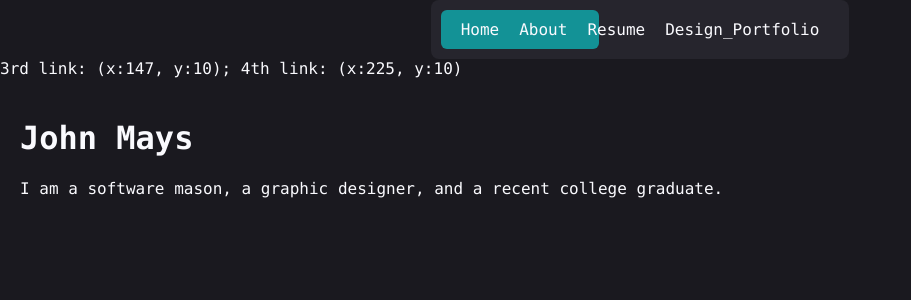
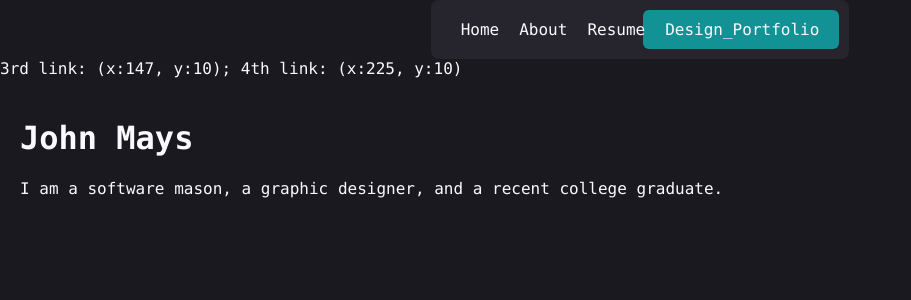
Before and after one commit to johnmays/johnmays.github.io, a React (Create React App) app: page / in a window 1280 px wide. Shown: the top 300 px of the page, without its empty margins (0-911 px from the left). Built offline with nearby package versions, Linux system fonts and the light colour scheme.

Commit message:
getting somewhere; logical save with nav

```diff
--- a/src/Components/CenteredNavBar.js
+++ b/src/Components/CenteredNavBar.js
@@ -6,7 +6,7 @@ export default function CenteredNavBar() {
     const link_ref_4 = useRef(null);
     const [position_link_3, setPosition_3] = useState({ x: 0, y: 0 });
     const [position_link_4, setPosition_4] = useState({ x: 0, y: 0 });
-
+    const [navBounds, setNavBounds] = useState([0,0,0,0,0])
     useEffect(() => {
       function handleResize() {
         const x_3 = link_ref_3.current.offsetLeft;
@@ -30,7 +30,7 @@ export default function CenteredNavBar() {
             <Link to='/about' className="nav-link">About</Link>
             <Link to='/resume' className="nav-link" ref={link_ref_3}>Resume</Link>
             <Link to='/designportfolio' className="nav-link" ref={link_ref_4}>Design_Portfolio</Link>
-            <div className="hover-selector"></div>
+            <div className="hover-selector" style={{left: "212px", right: "10px"}}></div>
         </nav>
         <div>3rd link: (x:{ position_link_3.x_3 }, y:{ position_link_3.y_3}); 4th link: (x:{ position_link_4.x_4 }, y:{ position_link_4.y_4})</div>
     </div>
--- a/src/index.css
+++ b/src/index.css
@@ -36,8 +36,6 @@ body {
 }*/
 
 .hover-selector {
-  left: 10px;
-  right: 250px;
   top: 10px;
   bottom: 10px;
   background-color: aqua;
```
